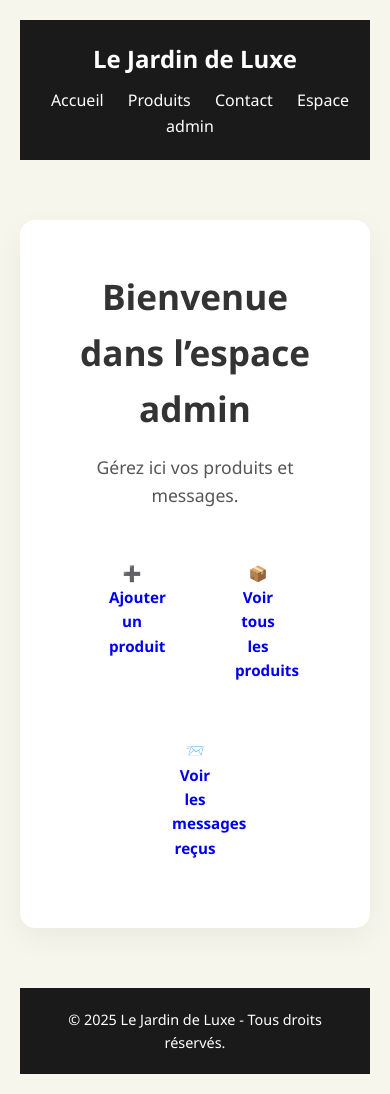
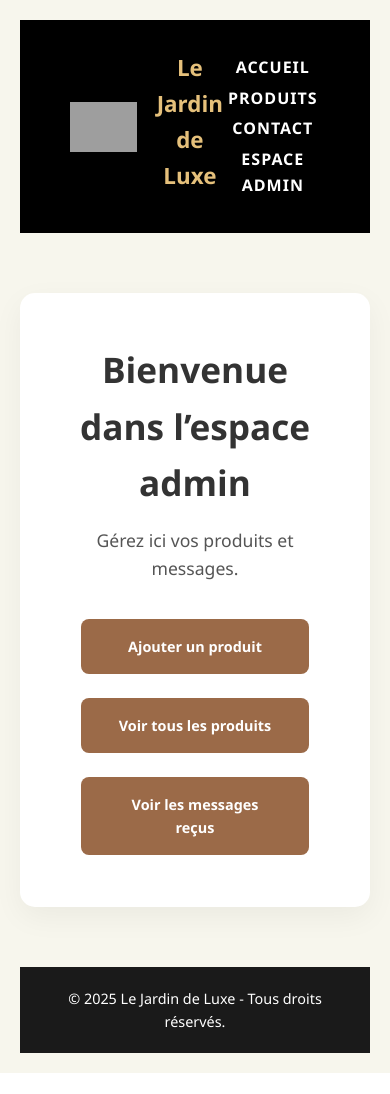
Before and after one commit to Devlim0210/le_jardin_de_luxe, a PHP site: page /admin.php in a window 390 px wide. After the commit the page ends 1073 px from the top, so only its background shows below. Run offline with PHP 8.4, Linux system fonts and the light colour scheme; grey boxes are pictures that could not be loaded.

Commit message:
bouton admin , retouche accueil ,en cours...

```diff
--- a/admin.php
+++ b/admin.php
@@ -19,9 +19,9 @@
   <p>Gérez ici vos produits et messages.</p>
 
   <section class="admin-actions">
-    <a href="ajouter_produit.php" class="admin-button">➕ Ajouter un produit</a>
-    <a href="voir_produits.php" class="admin-button">📦 Voir tous les produits</a>
-    <a href="contact_admin.php" class="admin-button">📨 Voir les messages reçus</a>
+    <a href="ajouter_produit.php" class="admin-button">Ajouter un produit</a>
+    <a href="voir_produits.php" class="admin-button">Voir tous les produits</a>
+    <a href="contact_admin.php" class="admin-button">Voir les messages reçus</a>
   </section>
 </main>
 
--- a/header.php
+++ b/header.php
@@ -10,6 +10,9 @@
 </head>
 <body>
  <header>
+ <div class="header-container">
+    <img src="images/logo_jardin.png" alt="Logo Le Jardin de Luxe" class="logo-header">
+
     <h2>Le Jardin de Luxe</h2>
     <nav>
       <a href="index.php">Accueil</a>
--- a/styles.css
+++ b/styles.css
@@ -13,10 +13,23 @@ body {
     line-height: 1.6;
     padding: 20px;
   }
-  /* HEADER */
+
+/* ================= HEADER ================= */
+.header-container {
+  display: flex;
+  align-items: center;
+  justify-content: space-between;
+  padding: 10px 30px;
+
+}
+  .logo-header {
+    height: 50px;
+    margin-right: 20px;
+  }
 
   header {
-  background-color: #1a1a1a;
+  background-color: black
+  ;
   color: white;
   padding: 20px;
   text-align: center;
@@ -24,19 +37,26 @@ body {
 
 header h2 {
   margin-bottom: 10px;
+  color: #e5c07b
 }
 
 nav a {
   color: #fff;
   margin: 0 10px;
   text-decoration: none;
+  text-transform: uppercase;
+  letter-spacing: 1px; /* espace entre les lettres */
+  font-weight: bold;
 }
 
 nav a:hover {
-  text-decoration: underline;
+  text-decoration: none;
+  color: #e5c07b;
+
 }
 
-/* MAIN */
+/* ================ SECTION PRINCIPALE / HERO =============== */
+
 main {
   margin: 40px auto;
   max-width: 100%;
@@ -382,23 +421,22 @@ footer {
 .admin-button {
   display: inline-block;
   padding: 1rem 2rem;
-
-
   border-radius: 8px;
+  background-color: #9b6a48;
   text-decoration: none;
   font-weight: bold;
   transition: background-color 0.3s ease;
   margin:4px 0;
-  width: 110px;
+  color: white;
   font-size: 0.95rem;
 }
 
 .admin-button:hover {
-  background-color:#246b24;
+  background-color: #7e5235;
 }
 
 
-/* ADMIN - Liste des produits/voir_produits */
+/* ============== ADMIN - LISTE DES PRODUITS (voir_produits.php) ============== */
 .admin-produits {
   max-width: 1200px;
   margin: 40px auto;
@@ -477,3 +515,82 @@ footer {
   text-align: center;
   color: white;
 }
+
+
+/* ============== RESPONSIVE - MOBILE (max 480px) ============== */
+@media (max-width: 480px) {
+  .cards {
+    flex-direction: column;
+    align-items: center;
+  }
+
+  .card {
+    width: 95%;
+  }
+
+  .hero-text h1 {
+    font-size: 1.5rem;
+  }
+
+  .hero-text p {
+    font-size: 0.95rem;
+  }
+
+  nav a {
+    display: block;
+    margin: 10px 0;
+  }
+
+  header h2 {
+    font-size: 1.2rem;
+  }
+
+  .admin-button {
+    width: 100%;
+    font-size: 0.9rem;
+  }
+}
+
+/* ============== RESPONSIVE - TABLETTE (max 768px) ============== */
+@media (max-width: 768px) {
+  .cards {
+    flex-direction: column;
+    align-items: center;
+  }
+
+  .card {
+    width: 90%;
+  }
+
+  .hero-text h1 {
+    font-size: 1.8rem;
+  }
+
+  .hero-text p {
+    font-size: 1rem;
+  }
+
+  header h2 {
+    font-size: 1.4rem;
+  }
+
+  nav a {
+    margin: 5px;
+  }
+
+  .admin-actions {
+    flex-direction: column;
+    align-items: center;
+  }
+
+  .admin-button {
+    width: 90%;
+  }
+
+  .produits-table table {
+    font-size: 0.85rem;
+    display: block;
+    overflow-x: auto;
+    white-space: nowrap;
+  }
+}
```
Also changed, not shown: other parts of styles.css (+87 -68 lines), 1 other file.
